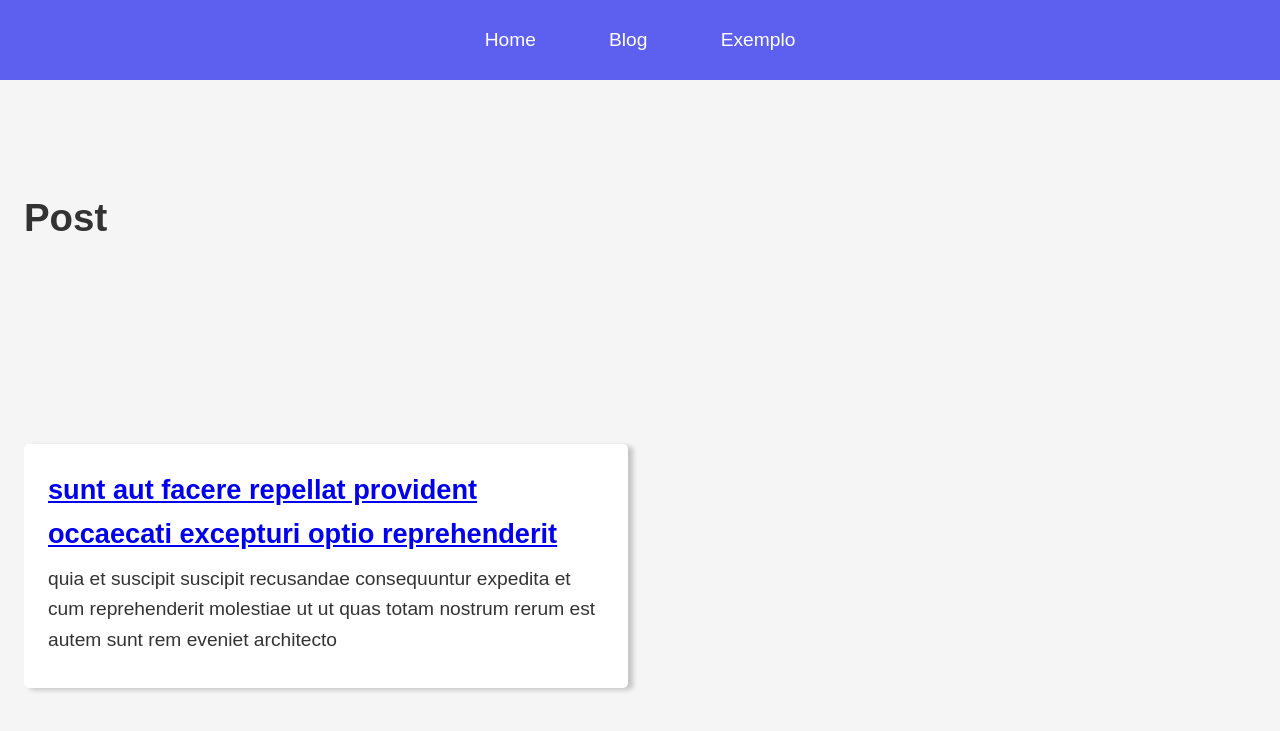
After one commit to KauanNaves/python-django, a Django app: page /blog/post/1/ in a window 1280 px wide. The commit adds this page. Shown: the top 731 px of the page. Run offline with Django 5.2, Linux system fonts and the light colour scheme.

Commit message:
Completando nossas urls dinâmicas

```diff
--- a/base/global/partials/menu.html
+++ b/base/global/partials/menu.html
@@ -1,7 +1,7 @@
 <nav>
     <ul>
-        <li><a href="{% url 'home:home' %}">Home</a></li>
-        <li><a href="{% url 'blog:home' %}">Blog</a></li>
-        <li><a href="{% url 'blog:exemplo' %}">Exemplo</a></li>
+        <li><a class="menu" href="{% url 'home:home' %}">Home</a></li>
+        <li><a class="menu" href="{% url 'blog:home' %}">Blog</a></li>
+        <li><a class="menu" href="{% url 'blog:exemplo' %}">Exemplo</a></li>
     </ul>
 </nav>
--- a/base/global/partials/postblock.html
+++ b/base/global/partials/postblock.html
@@ -1,6 +1,10 @@
 <article class="post">
   <header>
-    <h2 class="post_title">{{ post.title }}</h2>
+    <a class="post_link" href="{% url 'blog:post' post.id %}">
+      <h2 class="post_title">
+        {{ post.title }}
+      </h2>
+    </a>
   </header>
   <div class="post_body">
     <p>
--- a/base/static/global/css/style.css
+++ b/base/static/global/css/style.css
@@ -30,7 +30,7 @@ li {
     list-style: none;
 }
 
-a {
+a.menu {
     text-decoration: none;
     color: white;
     font-size: 1.2rem;
--- /dev/null
+++ b/blog/templates/blog/post.html
@@ -0,0 +1,6 @@
+{% extends "global/base.html" %}
+{% block title %}Página Post-Blog{% endblock title %}
+{% block main %}
+    <h1>Post</h1> <br>
+    {% include "global/partials/postblock.html" %}
+{% endblock main %}
--- a/blog/urls.py
+++ b/blog/urls.py
@@ -6,5 +6,6 @@ app_name = 'blog'
 
 urlpatterns = [
     path('', views.home, name='home'),
+    path('post/<int:id>/', views.post, name='post'),
     path('exemplo/', views.exemplo, name='exemplo'),
 ]
--- a/blog/views.py
+++ b/blog/views.py
@@ -1,6 +1,6 @@
 from django.shortcuts import render
-from django.http import HttpResponse
 from blog.data import posts
+from django.http import Http404
 
 # Create your views here.
 def home(request):
@@ -15,6 +15,33 @@ def home(request):
     )
 
 
+def post(request, id):
+    print('Post', id)
+
+    found_post = None
+
+    for post in posts:
+        print(post)
+        if post['id'] == id:
+            found_post = post
+            print(found_post)
+            break
+
+    if found_post is None:
+        raise Http404('Post not found')
+
+    context = {
+        'post': found_post
+    }
+
+    return render(
+        request,
+        'blog/post.html',
+        context
+    )
+
+
+
 def exemplo(request):
     print('Exemplo')
     context = {
```
Also changed, not shown: Django/settings.py (line endings or trailing spaces).
